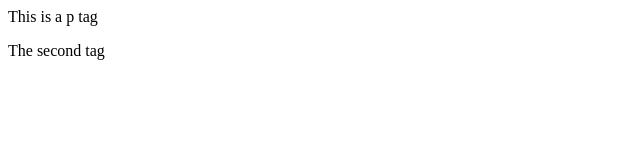
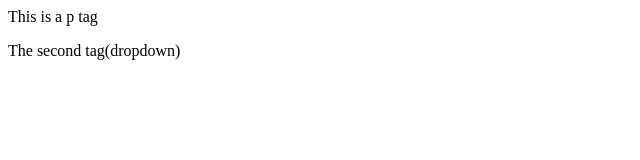
Before and after one commit to SomanAnshuman/localrepo, a plain HTML site: page index.html in a window 1280 px wide. Shown: the full height of the page, 0-640 px from the left. Drawn offline with Linux system fonts and the light colour scheme.

Commit message:
add dropdown

```diff
--- a/index.html
+++ b/index.html
@@ -1,2 +1,2 @@
 <p>This is a p tag</p>
-<p>The second tag</p>
+<p>The second tag(dropdown)</p>
```
